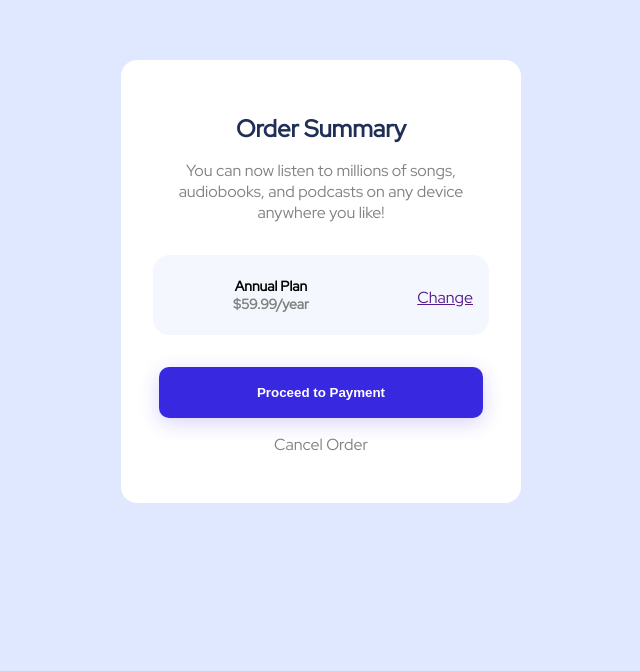
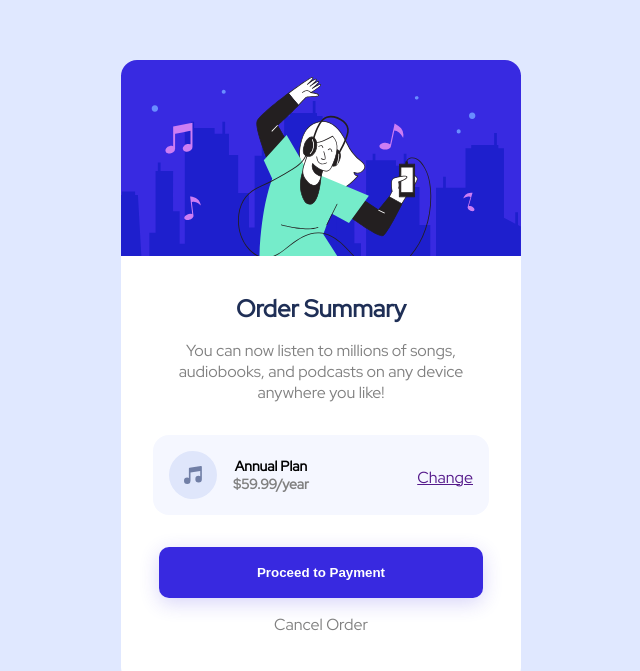
Before and after one commit to vitoiuo/D6, a plain HTML site: page index.html in a window 1280 px wide. Shown: the part 180-851 px from the top of the page, without its empty margins (319-959 px from the left). Drawn offline with Linux system fonts and the light colour scheme; the site is published under a folder, as on GitHub Pages, so addresses that start at the root find nothing.

Commit message:
Imagesn ajustadas

```diff
--- a/index.html
+++ b/index.html
@@ -27,7 +27,7 @@
   <body>
     <div class="background">
       <main>
-        <img class="top-img" src="/images/illustration-hero.svg" alt="" />
+        <img class="top-img" src="images/illustration-hero.svg" alt="" />
         <div class="text">
           <h1>Order Summary</h1>
           <p>
@@ -37,7 +37,7 @@
         </div>
         <div class="offer">
           <div class="icon">
-            <img class="music-icon" src="/images/icon-music.svg" alt="" />
+            <img class="music-icon" src="images/icon-music.svg" alt="" />
           </div>
           <h3 class="plan"> <span> Annual Plan</span> <br> $59.99/year</h3>
           <p class=""></p>
```
